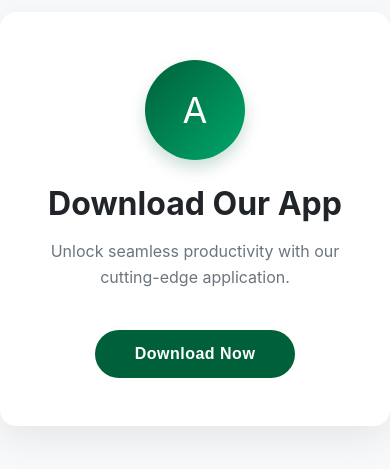
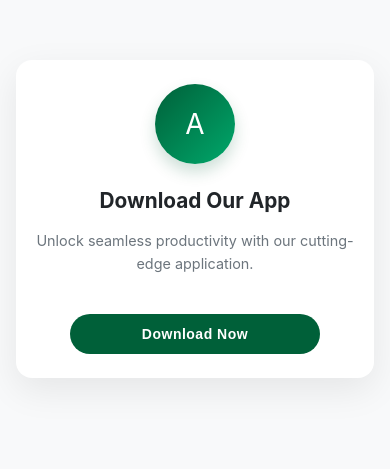
Before and after one commit to lealabspvtltd/lealabspvtltd.github.io, a plain HTML site: page download.html in a window 390 px wide. Shown: the part 203-672 px from the top of the page. Drawn offline with Linux system fonts and the light colour scheme.

Commit message:
Update download.html

```diff
--- a/download.html
+++ b/download.html
@@ -2,11 +2,15 @@
 <html lang="en">
 <head>
     <meta charset="UTF-8">
+    <meta name="viewport" content="width=device-width, initial-scale=1.0">
     <title>Download App</title>
     <style>
         :root {
             --primary-green: #006039;
             --bg-light: #f8f9fa;
+        }
+        * {
+            box-sizing: border-box;
         }
         body {
             font-family: 'Inter', -apple-system, BlinkMacSystemFont, sans-serif;
@@ -14,16 +18,18 @@
             display: flex;
             justify-content: center;
             align-items: center;
-            height: 100vh;
+            min-height: 100vh;
             margin: 0;
+            padding: 16px;
             text-align: center;
         }
         .download-container {
             background-color: white;
             border-radius: 16px;
             box-shadow: 0 12px 36px rgba(0,0,0,0.08);
-            padding: 48px;
-            width: 420px;
+            padding: 32px 24px;
+            width: 100%;
+            max-width: 420px;
             transition: transform 0.3s ease;
         }
         .download-container:hover {
@@ -54,6 +60,8 @@
             transition: all 0.3s ease;
             margin-top: 24px;
             letter-spacing: 0.5px;
+            width: 100%;
+            max-width: 250px;
         }
         .download-btn:hover {
             background-color: #004a2c;
@@ -84,13 +92,38 @@
         h1 {
             color: #212529;
             margin-bottom: 16px;
+            font-size: 1.5rem;
         }
         p {
             color: #6c757d;
             line-height: 1.6;
+            font-size: 1rem;
+        }
+        @media (max-width: 480px) {
+            .download-container {
+                padding: 24px 16px;
+            }
+            .app-icon {
+                width: 80px;
+                height: 80px;
+                font-size: 28px;
+            }
+            .download-btn {
+                padding: 12px 30px;
+                font-size: 14px;
+            }
+            .platform-icon {
+                width: 36px;
+                height: 36px;
+            }
+            h1 {
+                font-size: 1.3rem;
+            }
+            p {
+                font-size: 0.9rem;
+            }
         }
     </style>
-
 </head>
 <body>
     <div class="download-container">
```
